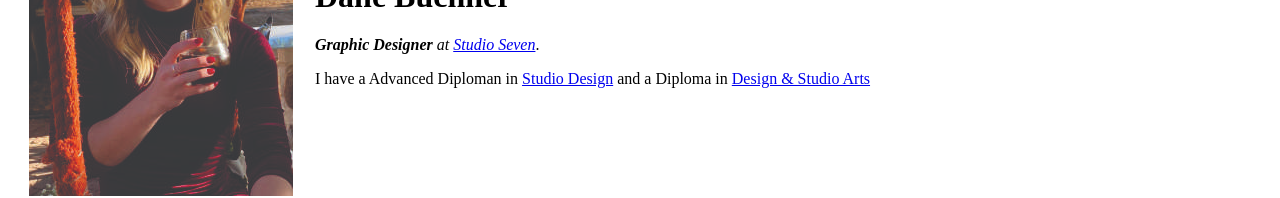
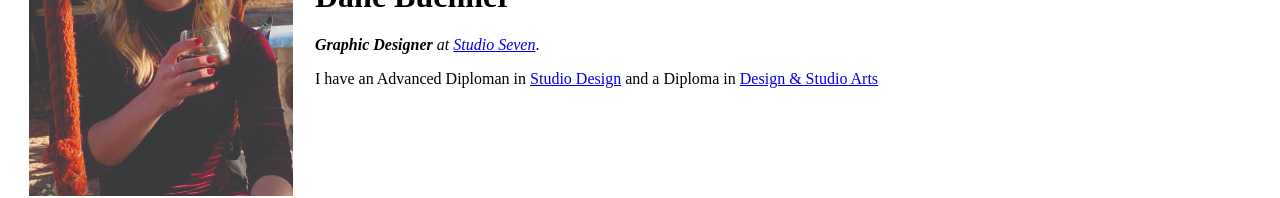
Before and after one commit to DaneBuchner/cv, a plain HTML site: page index.html in a window 1280 px wide. Shown: the part 168-366 px from the top of the page. Drawn offline with Linux system fonts and the light colour scheme.

Commit message:
Update index.html

```diff
--- a/index.html
+++ b/index.html
@@ -12,7 +12,7 @@
       <td><img src="Images/Dane Profile Picture.jpg" alt="Dane Profile Picture"></td>
       <td><h1>Dane Buchner</h1>
         <p><em><strong>Graphic Designer</strong> at <a href="https://www.facebook.com/STUDIO7Graphix">Studio Seven</a></em>.</p>
-        <p>I have a Advanced Diploman in <a href="https://www.cut.ac.za/programmes/studio-art-0">Studio Design</a> and a Diploma in
+        <p>I have an Advanced Diploman in <a href="https://www.cut.ac.za/programmes/studio-art-0">Studio Design</a> and a Diploma in
           <a href="https://www.cut.ac.za/programmes/extended-programme-in-art-and-design">Design & Studio Arts</a></p></td>
     </tr>
   </table>
```
